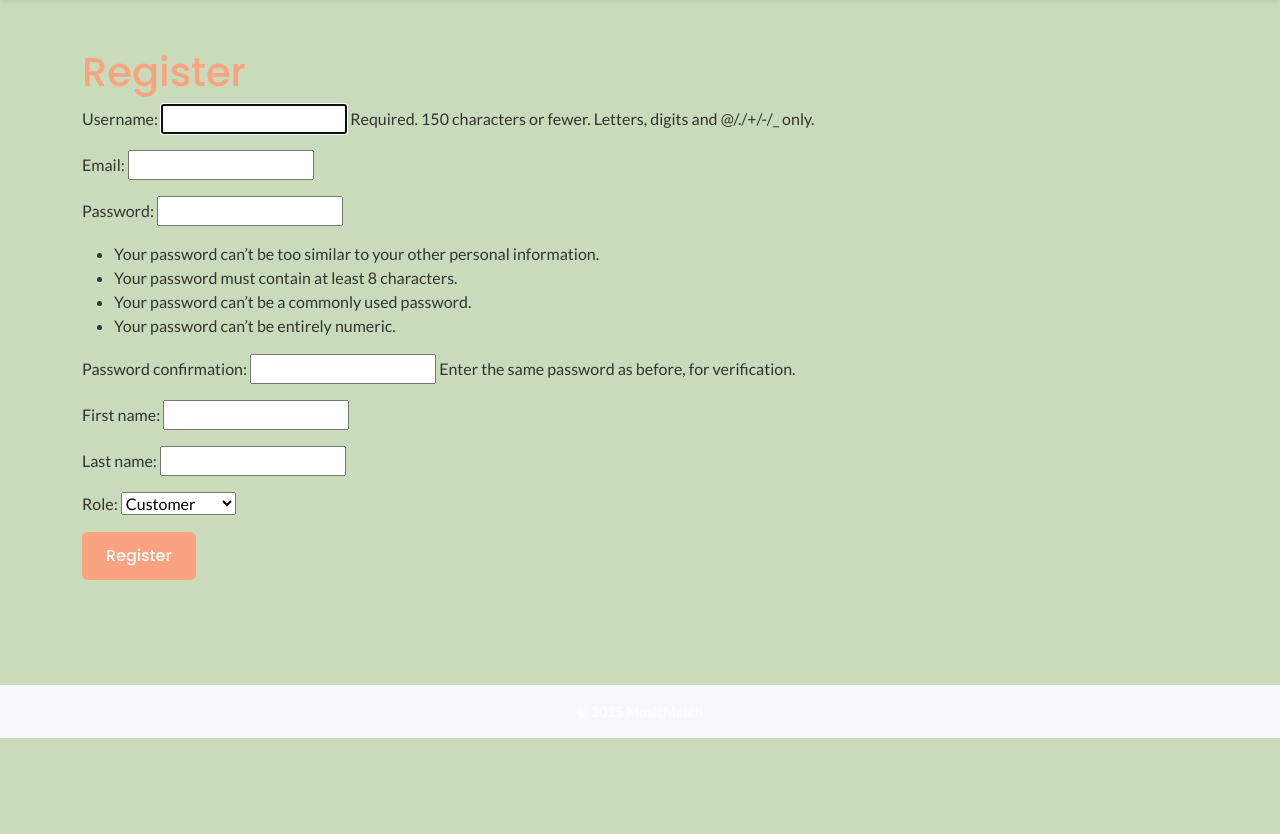
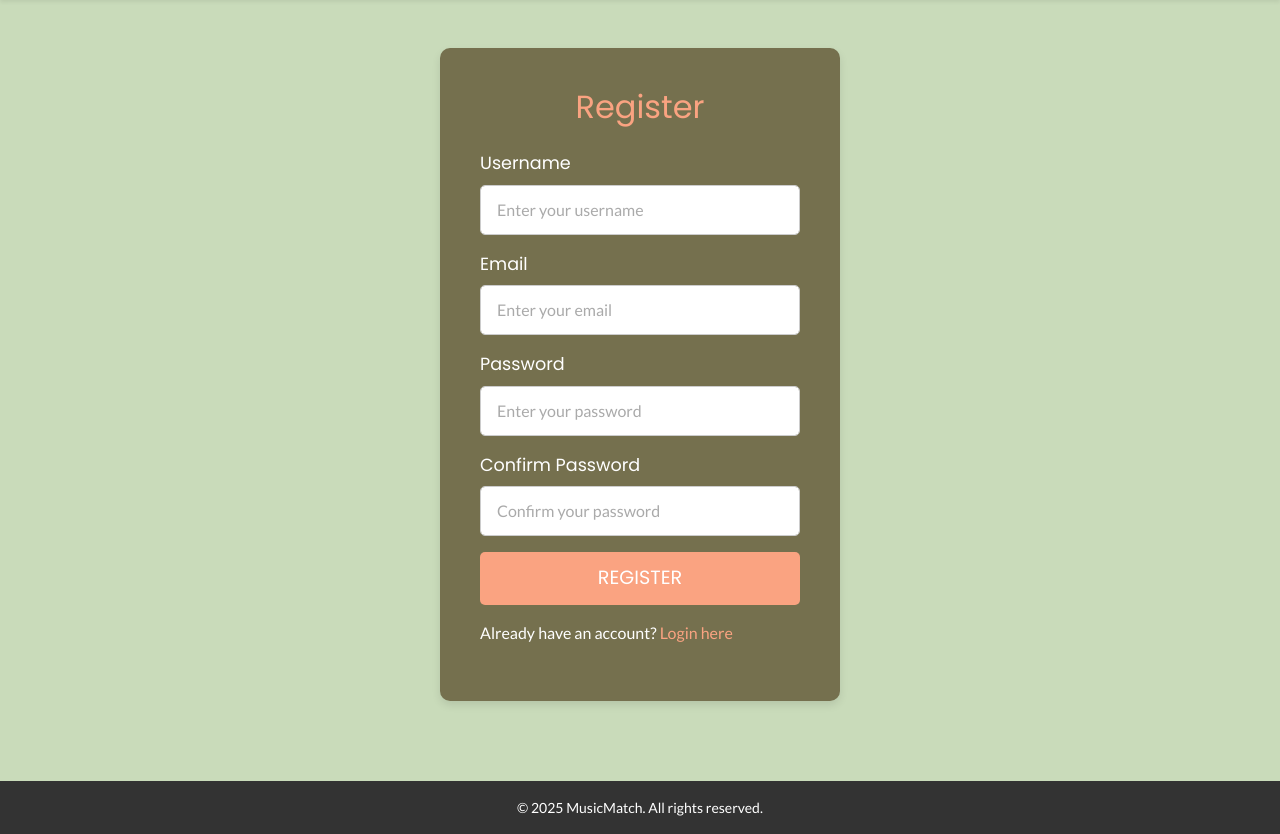
Before and after one commit to mahmudurmahid/individual-full-stack-project, a Django app: page /register/ in a window 1280 px wide. Shown: the part 62-896 px from the top of the page. Before the commit the page ends 800 px from the top, so only its background shows below. Run offline with Django 4.2, Linux system fonts and the light colour scheme.

Commit message:
register page styling

```diff
--- a/static/css/style.css
+++ b/static/css/style.css
@@ -191,3 +191,64 @@ h3 {
   background-color: #f5cda7;
   color: #333;
 }
+
+/* Register Page */
+.register-form {
+  margin: 5rem auto;
+  padding: 2.5rem;
+  width: 400px;
+  background-color: #75704e;
+  border-radius: 10px;
+  box-shadow: 0 4px 8px rgba(0, 0, 0, 0.1);
+  color: #fff;
+}
+
+.register-form h2 {
+  font-family: "Poppins", sans-serif;
+  color: #faa381;
+  font-size: 2rem;
+  margin-bottom: 1.5rem;
+  text-align: center;
+}
+
+.register-form label {
+  font-size: 1.1rem;
+  font-family: "Poppins", sans-serif;
+  color: #fff;
+}
+
+.register-form input {
+  font-size: 1rem;
+  padding: 0.75rem 1rem;
+  border: 1px solid #ccc;
+  border-radius: 5px;
+  margin-bottom: 1rem;
+}
+
+.register-form input::placeholder {
+  color: #aaa;
+}
+
+.register-form button {
+  font-size: 1.2rem;
+  padding: 0.75rem;
+  background-color: #faa381;
+  border: none;
+  border-radius: 5px;
+  text-transform: uppercase;
+}
+
+.register-form button:hover {
+  background-color: #f5cda7;
+  color: #333;
+}
+
+.register-form a {
+  color: #faa381;
+  font-weight: 500;
+  text-decoration: none;
+}
+
+.register-form a:hover {
+  text-decoration: underline;
+}
--- a/templates/register.html
+++ b/templates/register.html
@@ -4,19 +4,11 @@
     <meta charset="UTF-8" />
     <meta name="viewport" content="width=device-width, initial-scale=1.0" />
     <title>Register</title>
-    <!-- Load the static template tag -->
     {% load static %}
-    <!-- Bootstrap CSS -->
     <link
       href="https://cdn.jsdelivr.net/npm/bootstrap@5.3.0/dist/css/bootstrap.min.css"
       rel="stylesheet"
     />
-    <!-- Google Fonts -->
-    <link
-      href="https://fonts.googleapis.com/css2?family=Lato:ital,wght@0,100;0,300;0,400;0,700;0,900;1,100;1,300;1,400;1,700;1,900&family=Poppins:ital,wght@0,100;0,200;0,300;0,400;0,500;0,600;0,700;0,800;0,900;1,100;1,200;1,300;1,400;1,500;1,600;1,700;1,800&display=swap"
-      rel="stylesheet"
-    />
-    <!-- Custom CSS -->
     <link href="{% static 'css/style.css' %}" rel="stylesheet" />
   </head>
   <body>
@@ -49,23 +41,70 @@
     </nav>
 
     <!-- Register Form -->
-    <div class="container mt-5">
-      <h1>Register</h1>
+    <div class="container mt-5 register-form">
+      <h2>Register</h2>
       <form method="post">
-        {% csrf_token %} {{ form.as_p }}
-        <button type="submit" class="btn btn-primary">Register</button>
+        {% csrf_token %}
+        <div class="mb-3">
+          <label for="username" class="form-label">Username</label>
+          <input
+            type="text"
+            id="username"
+            name="username"
+            class="form-control"
+            placeholder="Enter your username"
+            required
+          />
+        </div>
+        <div class="mb-3">
+          <label for="email" class="form-label">Email</label>
+          <input
+            type="email"
+            id="email"
+            name="email"
+            class="form-control"
+            placeholder="Enter your email"
+            required
+          />
+        </div>
+        <div class="mb-3">
+          <label for="password1" class="form-label">Password</label>
+          <input
+            type="password"
+            id="password1"
+            name="password1"
+            class="form-control"
+            placeholder="Enter your password"
+            required
+          />
+        </div>
+        <div class="mb-3">
+          <label for="password2" class="form-label">Confirm Password</label>
+          <input
+            type="password"
+            id="password2"
+            name="password2"
+            class="form-control"
+            placeholder="Confirm your password"
+            required
+          />
+        </div>
+        <button type="submit" class="btn btn-primary w-100">Register</button>
       </form>
+      <p class="mt-3">
+        Already have an account? <a href="{% url 'login' %}">Login here</a>
+      </p>
     </div>
 
-    <footer class="footer mt-auto py-3 bg-light">
-      <div class="container text-center">
-        <p>&copy; 2025 MusicMatch</p>
+    <!-- Footer -->
+    <footer class="footer py-3 mt-auto">
+      <div class="container">
+        <p>&copy; 2025 MusicMatch. All rights reserved.</p>
       </div>
     </footer>
 
     <!-- Bootstrap JS -->
     <script src="https://cdn.jsdelivr.net/npm/bootstrap@5.3.3/dist/js/bootstrap.bundle.min.js"></script>
-    <!-- Custom JavaScript -->
     <script src="{% static 'js/script.js' %}"></script>
   </body>
 </html>
```
